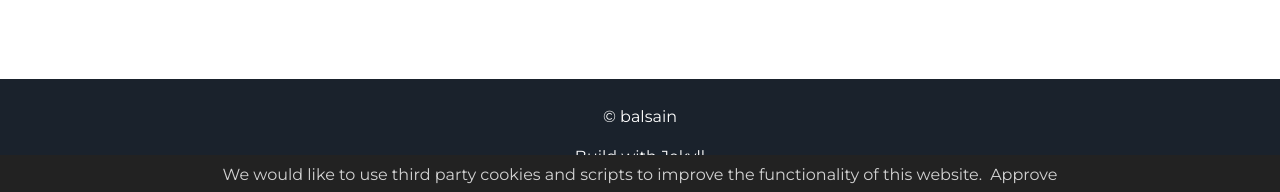
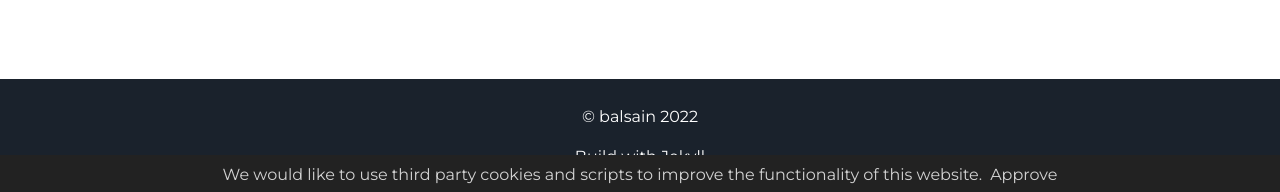
Before and after one commit to balsain/balsain.github.io, a Jekyll site: the page built from index.html, in a window 1280 px wide and 900 px high, scrolled down 1659 px. Shown: the part 705-897 px from the top of the window. Built offline with Jekyll 4.4.1, drawn with Linux system fonts in a browser that asks for light colours; part of the change alters nothing that is shown.

```diff
--- a/_config.yml
+++ b/_config.yml
@@ -5,7 +5,7 @@ description: balsain
 # url: "localhost:3000" # the base hostname & protocol for your site e.g. http://willianjusten.com.br
 
 # User settings
-username: balsain
+username: balsain 2022
 #user_description: Bicycle rights irony actually neutra typewriter lyft. Man bun taxidermy put a bird on it, umami yr ramps pop-up ugh bushwick chia lo-fi. Occupy bitters pour-over snackwave you probably haven't heard of them small batch. Cornhole mustache man bun letterpress echo park VHS.
 user_title: Cloud & Cybersecurity
 #email: info@balsain.io
@@ -14,7 +14,7 @@ user_title: Cloud & Cybersecurity
 #gplus_username:  lorem_ipsum
 
 # Google-analytics
-google-analytics:
-  id: "G-G82QGKY8MY"
+#google-analytics:
+#  id: "G-G82QGKY8MY"
 
 exclude: ['package.json', 'src' , 'node_modules']
--- a/_includes/google-analytics.html
+++ b/_includes/google-analytics.html
@@ -1,14 +1,12 @@
 <!-- Google Analytics -->
 {% if site.google-analytics %}
+<!-- Google tag (gtag.js) -->
+<script async src="https://www.googletagmanager.com/gtag/js?id=G-G82QGKY8MY"></script>
 <script>
-var dnt = navigator.doNotTrack || window.doNotTrack || navigator.msDoNotTrack;
-if (dnt != "1" && dnt != "yes") {
-(function(i,s,o,g,r,a,m){i['GoogleAnalyticsObject']=r;i[r]=i[r]||function(){
-  (i[r].q=i[r].q||[]).push(arguments)},i[r].l=1*new Date();a=s.createElement(o),
-  m=s.getElementsByTagName(o)[0];a.async=1;a.src=g;m.parentNode.insertBefore(a,m)
-})(window,document,'script','https://www.google-analytics.com/analytics.js','ga');
-ga('create', '{{ site.google-analytics.id }}', 'auto');
-ga('send', 'pageview');
-}
+  window.dataLayer = window.dataLayer || [];
+  function gtag(){dataLayer.push(arguments);}
+  gtag('js', new Date());
+
+  gtag('config', 'G-G82QGKY8MY');
 </script>
 {% endif %}
```
Also changed, not shown: assets/ico/favicon.ico (added).
